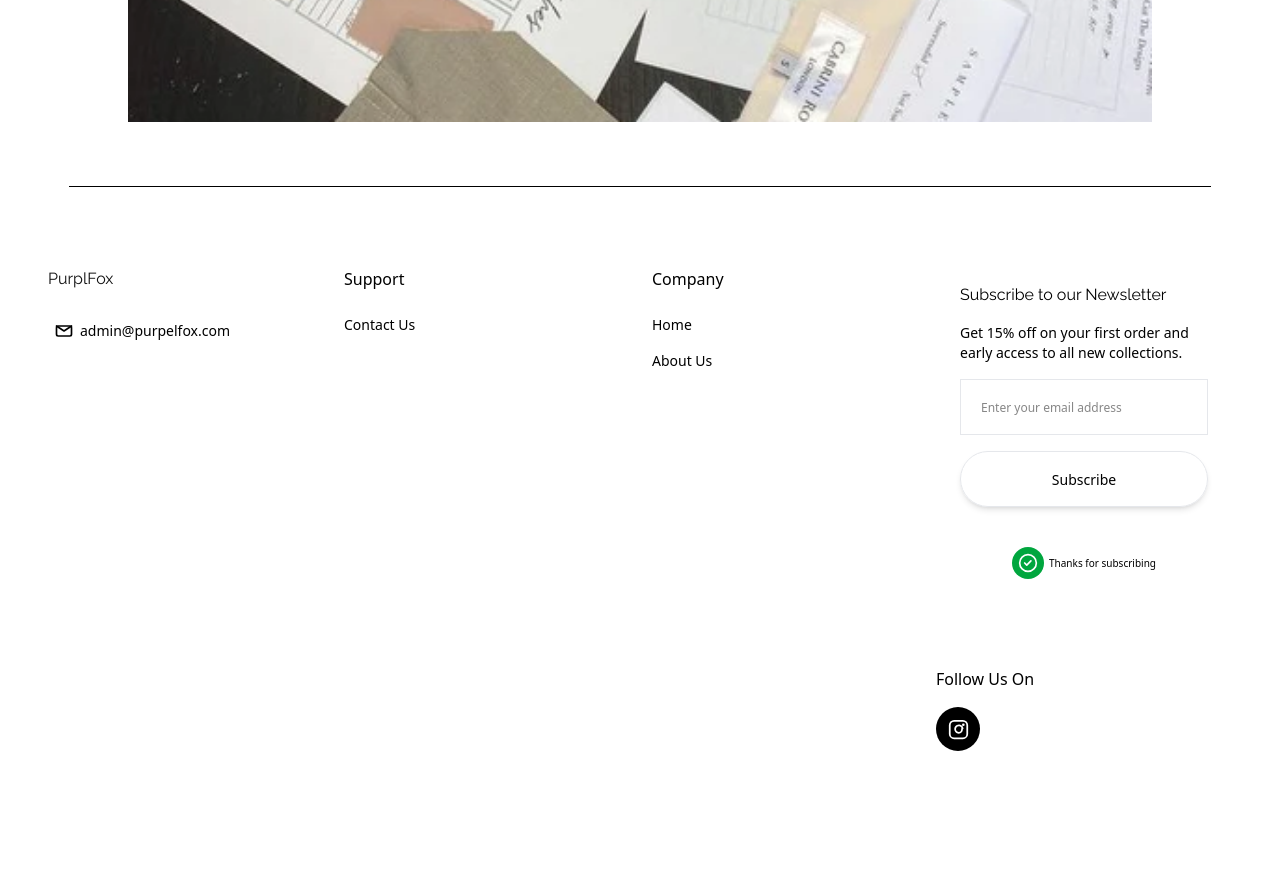
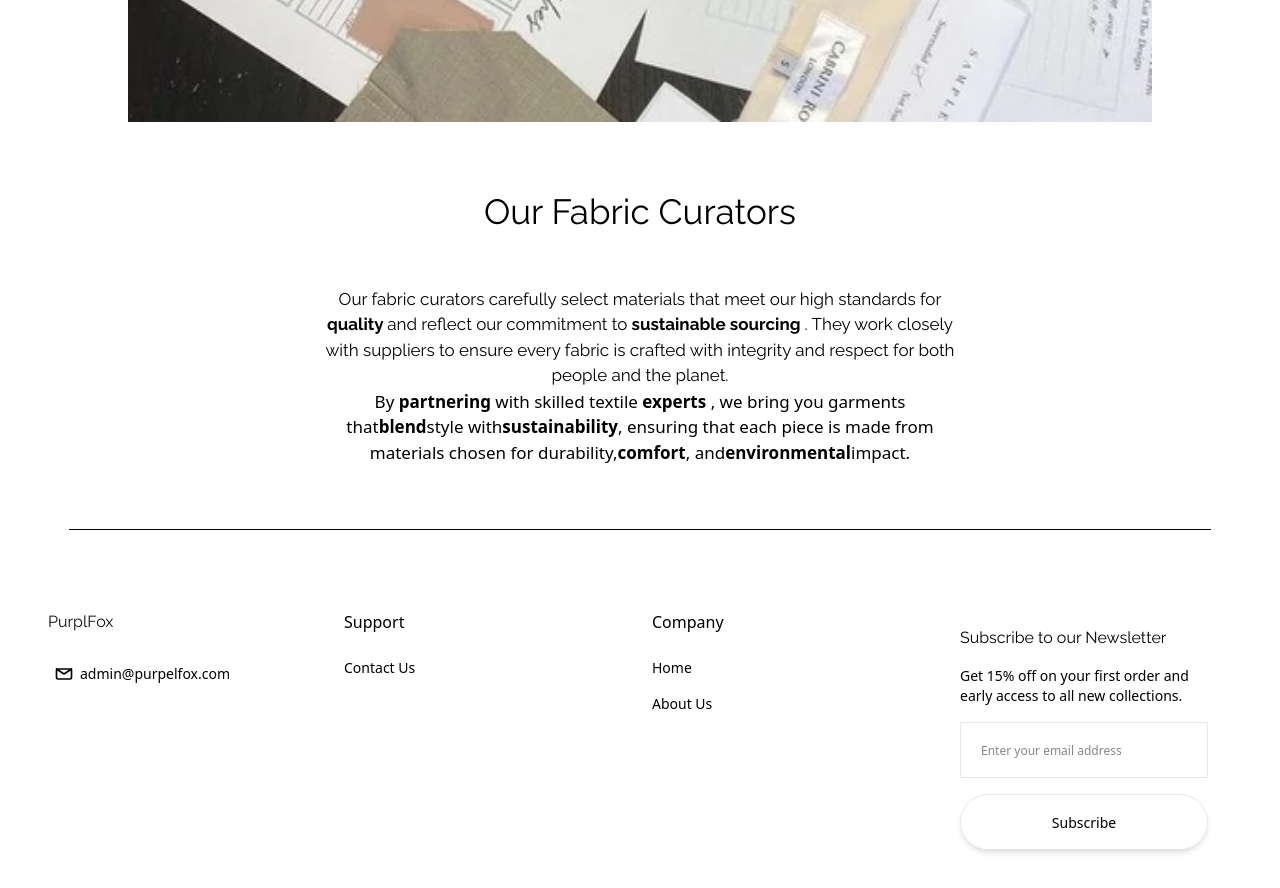
Before and after one commit to AMAN7040/purplFox, a React (Vite) app: page /pages/about-us in a window 1280 px wide. Shown: the part 1820-2708 px from the top of the page. Before the commit the page ends 2603 px from the top, so only its background shows below. Built offline with nearby package versions, Linux system fonts and the light colour scheme; a web font is replaced by a local one.

Commit message:
About section 5 setup

```diff
--- /dev/null
+++ b/src/Components/AboutUsBodySection/Section_5/Section_5.jsx
@@ -0,0 +1,53 @@
+import React from "react";
+import useIntersection from "../../../hooks/useIntersection";
+import styles from "../Section_5/Section_5.module.css";
+
+const Section_5 = () => {
+  const [sectionRef, isVisible] = useIntersection({ threshold: 0.2 });
+  return (
+    <div ref={sectionRef} className={`${styles.sect5}`}>
+      <div className={`${styles.cntr}`}>
+        <div className={`${styles.clm} m-auto text-center break-words`}>
+          <h2
+            className={` ${styles.hasAnimation} ${isVisible ? styles.fadeIn : ""} m-auto mb-0 max-w-[1000px] font-primary text-[27px] xs:text-[30px] md:text-[35px]`}
+          >
+            Our Fabric Curators
+          </h2>
+          <div
+            className={`${styles.hasAnimation} ${isVisible ? styles.fadeInDelayed : ""}`}
+          >
+            <div
+              className={`mx-auto mt-[24px] max-w-[650px] md:mt-[36px] lg:mt-[48px]`}
+            >
+              <h5 className="font-primary text-[16px] xs:text-[17px]">
+                Our fabric curators carefully select materials that meet our
+                high standards for
+                <strong> quality </strong>
+                and reflect our commitment to
+                <strong> sustainable </strong>
+                <strong> sourcing </strong>. They work closely with suppliers to
+                ensure every fabric is crafted with integrity and respect for
+                both people and the planet.
+              </h5>
+              <h5 className="text-[16px] xs:text-[17px]">
+                By
+                <strong> partnering </strong>
+                with skilled textile
+                <strong> experts </strong>, we bring you garments that
+                <strong>blend</strong>
+                style with
+                <strong>sustainability</strong>, ensuring that each piece is
+                made from materials chosen for durability,
+                <strong>comfort</strong>, and
+                <strong>environmental</strong>
+                impact.
+              </h5>
+            </div>
+          </div>
+        </div>
+      </div>
+    </div>
+  );
+};
+
+export default Section_5;
--- /dev/null
+++ b/src/Components/AboutUsBodySection/Section_5/Section_5.module.css
@@ -0,0 +1,63 @@
+.sect5 {
+    --spacing: 8px;
+    padding-bottom: 0;
+    padding-top: calc(var(--spacing) * 4);
+  }
+
+  .cntr {
+    padding-inline: calc(var(--spacing) * 2.5);
+    margin: 0 auto;
+    width: 100%;
+  }
+
+  .clm {
+    --w-md: 8;
+    width: calc(var(--grid-ratio, 100% / 12) * var(--w-xs));
+    max-width: calc(var(--grid-ratio, 100% / 12) * var(--w-xs));
+  }
+
+  @keyframes fadeInUp {
+    from {
+      opacity: 0;
+      transform: translate3d(0, 24px, 0);
+    }
+    to {
+      opacity: 1;
+      transform: translate3d(0, 0, 0);
+    }
+  }
+
+  .hasAnimation {
+    opacity: 0;
+    transform: translate3d(0, 24px, 0);
+  }
+
+  .fadeIn {
+    animation: fadeInUp 0.6s ease forwards;
+  }
+
+  .fadeInDelayed {
+    animation: fadeInUp 0.6s ease 0.3s forwards;
+  }
+
+  @media (min-width: 769px) {
+    .sect5 {
+      --spacing: 12px;
+    }
+
+    .clm {
+      --w-md: 8;
+      width: calc(var(--grid-ratio, 100% / 12) * var(--w-md));
+      max-width: calc(var(--grid-ratio, 100% / 12) * var(--w-md));
+    }
+  }
+
+  @media (min-width: 1025px) {
+    .sect5 {
+      --spacing: 16px;
+    }
+    .cntr {
+      padding-inline: calc(var(--spacing) * 4);
+      max-width: calc(var(--content-max-width) + var(--spacing) * 8);
+    }
+  }
--- /dev/null
+++ b/src/Components/AboutUsBodySection/Section_5/index.js
@@ -0,0 +1,3 @@
+import Section_5 from "./Section_5";
+
+export { default } from './Section_5';
--- a/src/Pages/AboutUs.jsx
+++ b/src/Pages/AboutUs.jsx
@@ -3,6 +3,7 @@ import BreadCrumps from "../Components/BreadCrumps/BreadCrumps";
 import Section_2 from "../Components/AboutUsBodySection/Section_2";
 import Section_3 from "../Components/AboutUsBodySection/Section_3";
 import Section_4 from "../Components/AboutUsBodySection/Section_4";
+import Section_5 from "../Components/AboutUsBodySection/Section_5";
 
 const AboutUs = () => {
   return (
@@ -19,6 +20,9 @@ const AboutUs = () => {
       <div className="section-4">
         <Section_4 />
       </div>
+      <div className="section-5">
+        <Section_5 />
+      </div>
     </main>
   );
 };
```
